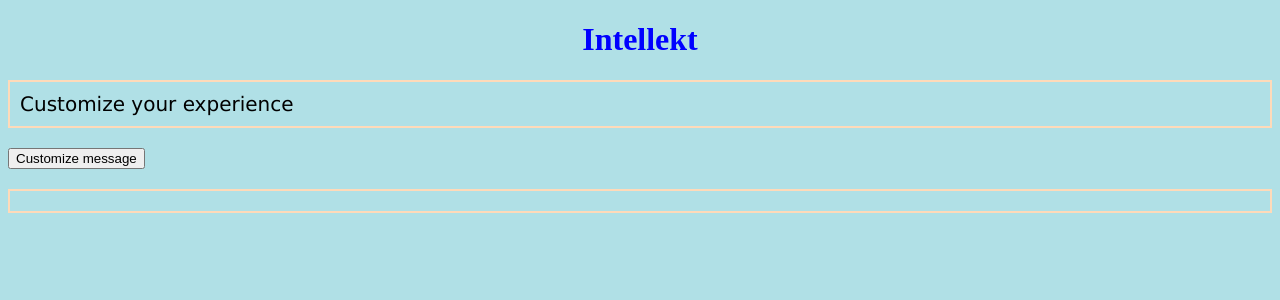
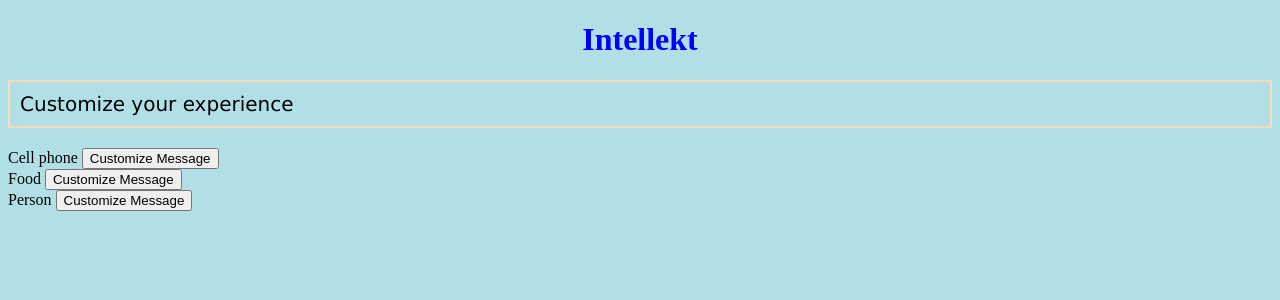
Before and after one commit to defth007/Intellekt, a Flask app: page / in a window 1280 px wide. Shown: the top 300 px of the page. Run offline with Flask 3, Linux system fonts and the light colour scheme.

Commit message:
more stuff

```diff
--- a/elle-ui/templates/index.html
+++ b/elle-ui/templates/index.html
@@ -10,18 +10,32 @@
     <h1>Intellekt</h1>
     <p>Customize your experience</p>
 
-    <button type="button" onclick="addMessage()">Customize message</button>
+    <div class="possible-items">
+        <div class="item-row">
+            <span class="item-name">Cell phone</span>
+            <button type="button" onclick="addMessage('message1')">Customize Message</button>
+            <span id="message1" class="message-output"></span>
+        </div>
 
-    <p id="user-message"></p>
+        <div class="item-row">
+            <span class="item-name">Food</span>
+            <button type="button" onclick="addMessage('message2')">Customize Message</button>
+            <span id="message2" class="message-output"></span>
+        </div>
+
+        <div class="item-row">
+            <span class="item-name">Person</span>
+            <button type="button" onclick="addMessage('message3')">Customize Message</button>
+            <span id="message3" class="message-output"></span>
+        </div>
+    </div>
 
     <script>
-        function addMessage() {
-            alert("button clicked");   // test line
-
-            let message = prompt("Enter your message:");
+        function addMessage(messageId) {
+            let message = prompt("Write your message:");
 
             if (message !== null && message.trim() !== "") {
-                document.getElementById("user-message").textContent = message;
+                document.getElementById(messageId).textContent = message;
             }
         }
     </script>
```
